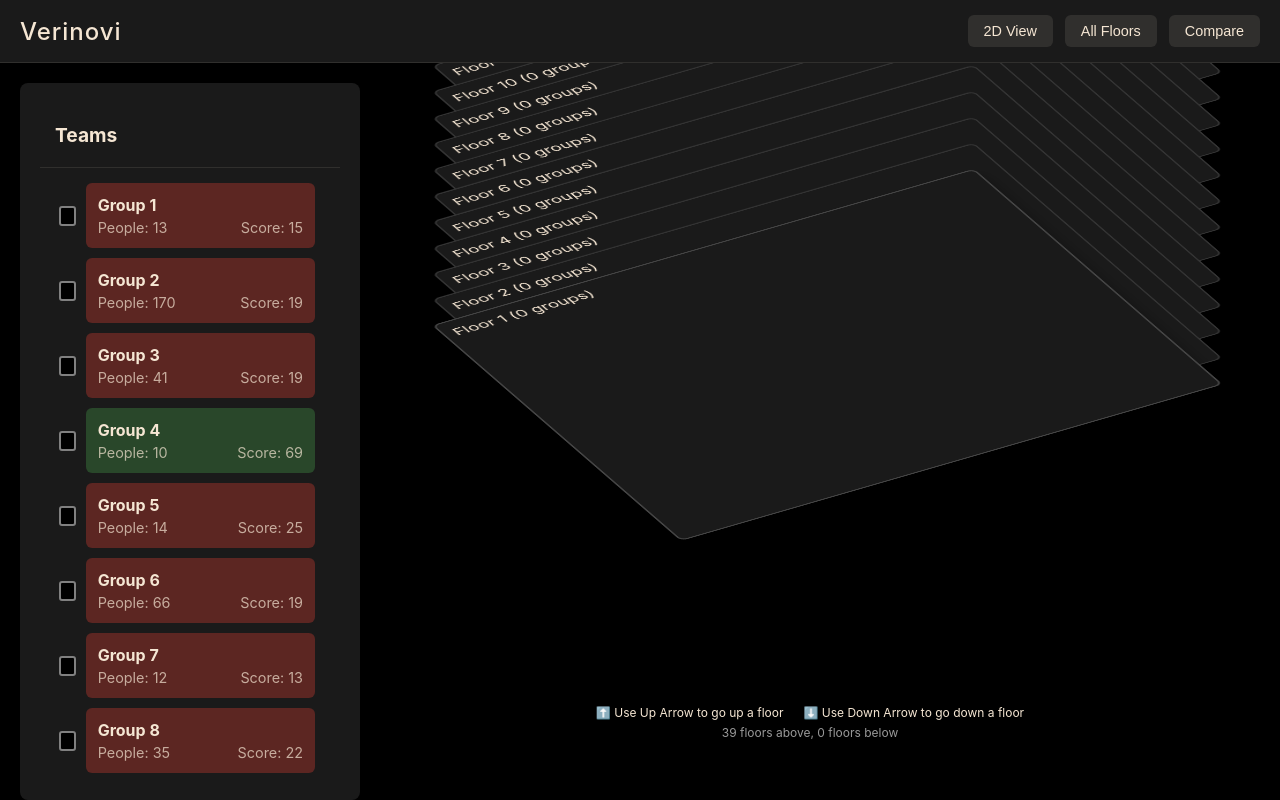
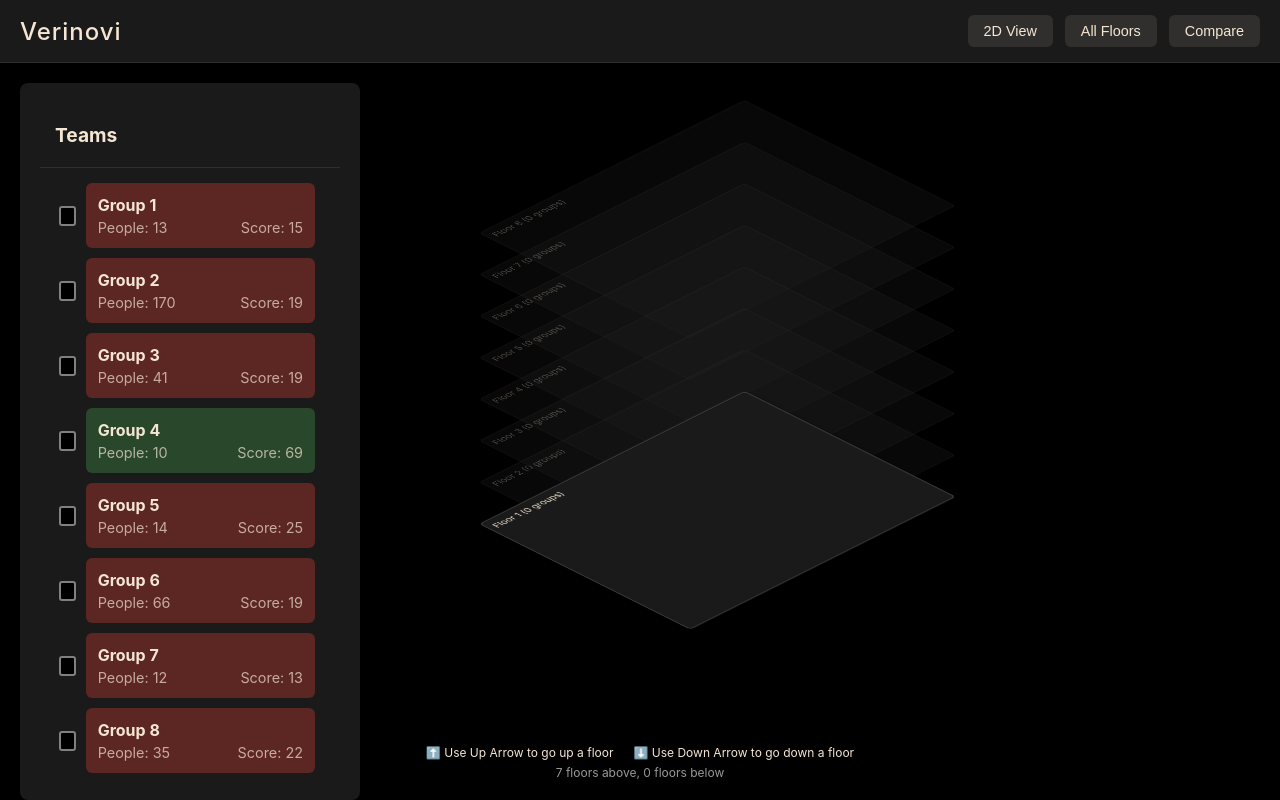
Before and after one commit to matt-james-morgan/csv_test, a React (Create React App) app: page / in a window 1280 px wide. Built offline with nearby package versions, Linux system fonts and the light colour scheme.

Commit message:
smaller isometric strcture

```diff
--- a/src/App.js
+++ b/src/App.js
@@ -9,7 +9,7 @@ import GroupModal from './components/GroupModal';
 
 function App() {
   const [floorData, setFloorData] = useState(
-    Array.from({ length: 40 }, (_, index) => ({
+    Array.from({ length: 8 }, (_, index) => ({
       floor_id: index + 1,
       groups: []
     }))
@@ -189,11 +189,11 @@ function App() {
       (sum, group) => sum + group.peopleCount,
       0
     );
-    const wouldExceedCapacity = currentPeopleCount + newGroup.peopleCount > 200;
+    const wouldExceedCapacity = currentPeopleCount + newGroup.peopleCount > 500;
 
     if (wouldExceedCapacity) {
       setCapacityWarning(
-        `Adding ${newGroup.header} would exceed floor capacity of 200 people`
+        `Adding ${newGroup.header} would exceed floor capacity of 500 people`
       );
       setTimeout(() => setCapacityWarning(null), 3000);
       return false;
--- a/src/components/Floor.js
+++ b/src/components/Floor.js
@@ -38,7 +38,8 @@ function Floor({
   isZoomedOut,
   onFloorDragStart,
   onFloorDrop,
-  index
+  index,
+  opacity = 1,
 }) {
   const [isExpanded, setIsExpanded] = useState(false);
   const [selectedGroup, setSelectedGroup] = useState(null);
@@ -122,7 +123,7 @@ function Floor({
         flexDirection: 'column',
         backgroundColor: getDominantTeamColor(groups),
         ...style,
-        opacity: 1,
+        opacity,
       }}
     >
       <div
--- a/src/components/FloorPlan.js
+++ b/src/components/FloorPlan.js
@@ -37,7 +37,7 @@ function FloorPlan({
   topCollaborators,
   onGroupDelete,
   capacityWarning,
-  setFloorData
+  setFloorData,
 }) {
   const [currentFloorIndex, setCurrentFloorIndex] = useState(0);
   const [selectedFloor, setSelectedFloor] = useState(null);
@@ -48,7 +48,7 @@ function FloorPlan({
   };
 
   const handleFloorReorder = (fromIndex, toIndex) => {
-    setFloorData(prevData => {
+    setFloorData((prevData) => {
       const newData = [...prevData];
       const [movedFloor] = newData.splice(fromIndex, 1);
       newData.splice(toIndex, 0, movedFloor);
@@ -106,6 +106,13 @@ function FloorPlan({
         position: "relative",
       }}
     >
+      <div style={{
+        position: "relative",
+        width: "100%",
+        height: "100%",
+        transform: isIsometricView ? "scale(0.6) translateY(40%)" : "none",
+        transformOrigin: "center center",
+      }}>
         {capacityWarning && (
           <div
             style={{
@@ -124,22 +131,7 @@ function FloorPlan({
             {capacityWarning}
           </div>
         )}
-      <div
-        className={`floors-container ${isZoomedOut ? "grid-view" : ""}`}
-        style={{
-          position: isZoomedOut ? "static" : "relative",
-          width: "100%",
-          height: "100%",
-          display: isZoomedOut ? "grid" : "block",
-          gridTemplateColumns: isZoomedOut ? "repeat(1, 1fr)" : "none",
-          gap: isZoomedOut ? "20px" : "0",
-          padding: isZoomedOut ? "20px" : "0",
-          overflowY: isZoomedOut ? "auto" : "",
-          maxHeight: "100%",
-          left: isZoomedOut ? "0" : "150px",
-          top: isZoomedOut ? "0" : "50px",
-        }}
-      >
+        <div className={`floors-container ${isZoomedOut ? "grid-view" : ""}`}>
           {floorData.map((floor, index) => {
             console.log("Rendering floor:", index + 1);
             console.log("Floor data:", floor);
@@ -147,8 +139,8 @@ function FloorPlan({
             const isCurrent = isZoomedOut ? true : index === currentFloorIndex;
             const relativeIndex = index - (isZoomedOut ? 0 : currentFloorIndex);
             const verticalOffset = isIsometricView
-            ? relativeIndex * (isZoomedOut ? 10 : 30) // Smaller offset when zoomed out
-            : relativeIndex * (isZoomedOut ? 30 : 100); // Adjust vertical spacing
+              ? relativeIndex * (isZoomedOut ? 10 : 40)
+              : relativeIndex * (isZoomedOut ? 30 : 100);
 
             return (
               <div
@@ -160,13 +152,16 @@ function FloorPlan({
                   transform: isZoomedOut
                     ? "none"
                     : isIsometricView
-                  ? `rotateX(60deg) rotateZ(-30deg) translate3d(0, -40px, ${verticalOffset}px)`
+                    ? `rotateX(60deg) rotateZ(-45deg) translate3d(0, -60px, ${
+                        verticalOffset * 2
+                      }px)`
                     : `translateY(${verticalOffset}px)`,
                   transition: "all 0.5s ease-in-out",
                   pointerEvents: isCurrent ? "auto" : "none",
                   transformStyle: isIsometricView ? "preserve-3d" : "flat",
                   transformOrigin: "center center",
                   zIndex: floorData.length - Math.abs(relativeIndex),
+                  perspective: isIsometricView ? "1500px" : "none",
                 }}
               >
                 <Floor
@@ -190,6 +185,7 @@ function FloorPlan({
                     display: "flex",
                     flexDirection: "column",
                   }}
+                  opacity={isIsometricView && !isZoomedOut ? (isCurrent ? 1 : 0.3) : 1}
                   onClick={() => {
                     if (isZoomedOut) {
                       setCurrentFloorIndex(index);
@@ -205,17 +201,20 @@ function FloorPlan({
             );
           })}
         </div>
+      </div>
 
-      {/* Navigation hints - hide when zoomed out */}
       {!isZoomedOut && (
         <div
           style={{
-            position: "absolute",
+            position: "fixed",
             bottom: "20px",
+            left: "0",
             width: "100%",
             textAlign: "center",
             color: "#f5e6d3",
             fontSize: "0.75em",
+            zIndex: 1000,
+            pointerEvents: "none",
           }}
         >
           <div>
```
Lines whose indentation alone changed are shown as unchanged.
